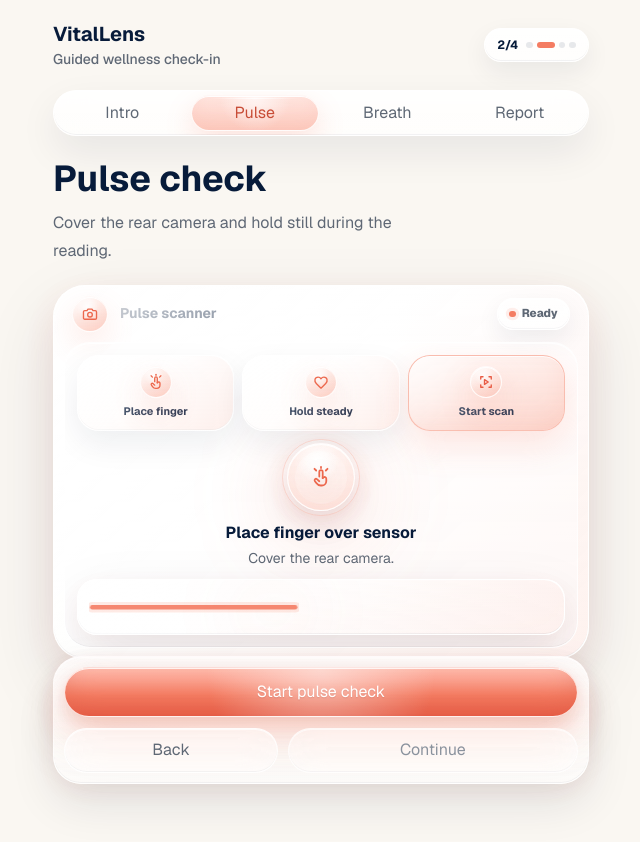
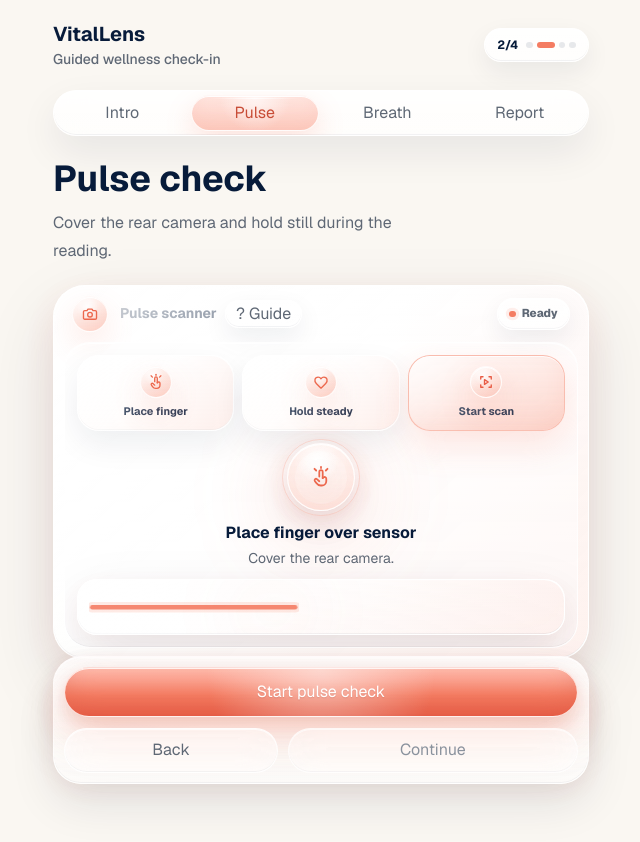
Before and after one commit to arliking13/vitallens, a Next.js app: page / in a window 1280 px wide. Both pictures are taken after a click on the button "Pulse". Shown: the top 842 px of the page, without its empty margins (319-959 px from the left). Built offline with nearby package versions, Linux system fonts and the light colour scheme.

Commit message:
fix: wire pulse scan guide trigger

```diff
--- a/src/features/pulse/components/CameraPreview.tsx
+++ b/src/features/pulse/components/CameraPreview.tsx
@@ -20,6 +20,7 @@ type CameraPreviewProps = {
   isPulseCheckActive?: boolean;
   isSampling?: boolean;
   liveSignal?: number[];
+  onOpenScanGuide?: () => void;
   scannerDetail?: string;
   scannerTitle?: string;
   showCameraPreview?: boolean;
@@ -211,6 +212,7 @@ export function CameraPreview({
   hasPulseEstimate = false,
   isSampling = false,
   liveSignal,
+  onOpenScanGuide,
   scannerDetail,
   scannerTitle,
   showCameraPreview = false,
@@ -268,9 +270,21 @@ export function CameraPreview({
             <CameraIcon className="h-[1.125rem] w-[1.125rem]" />
           </span>
           <div className="min-w-0">
-            <p className="text-sm font-bold text-[var(--vl-text)]">
-              Pulse scanner
-            </p>
+            <div className="flex min-w-0 flex-wrap items-center gap-2">
+              <p className="text-sm font-bold text-[var(--vl-text)]">
+                Pulse scanner
+              </p>
+              {onOpenScanGuide ? (
+                <button
+                  aria-label="Open pulse scan guide"
+                  className="vl-glass-pill interactive-press min-h-7 px-2.5 text-[0.68rem] font-bold text-[var(--vl-text-muted)] focus-visible:outline focus-visible:outline-2 focus-visible:outline-offset-2 focus-visible:outline-[var(--vl-peach)]"
+                  onClick={onOpenScanGuide}
+                  type="button"
+                >
+                  ? Guide
+                </button>
+              ) : null}
+            </div>
           </div>
         </div>
         <span
```
